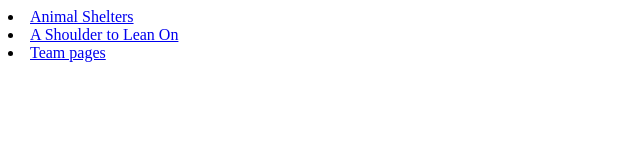
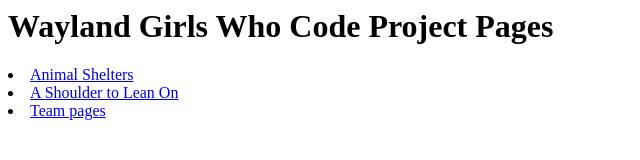
Before and after one commit to notsydneylloyd/waylandgwc.github.io, a plain HTML site: page index.html in a window 1280 px wide. Shown: the whole page, without its empty margins (0-640 px from the left). Drawn offline with Linux system fonts and the light colour scheme.

Commit message:
Add headline to project list.

```diff
--- a/index.html
+++ b/index.html
@@ -1,8 +1,9 @@
 <html>
 <title>Wayland Girls Who Code Project Pages</title>
 <body>
-<li> <a href="animalshelters/">Animal Shelters</a>
-<li> <a href="shoulder/">A Shoulder to Lean On</a>
-<li> <a href="team/">Team pages</a>
+  <h1>Wayland Girls Who Code Project Pages</h1>
+  <li> <a href="animalshelters/">Animal Shelters</a>
+  <li> <a href="shoulder/">A Shoulder to Lean On</a>
+  <li> <a href="team/">Team pages</a>
 </body>
 </html>
```
